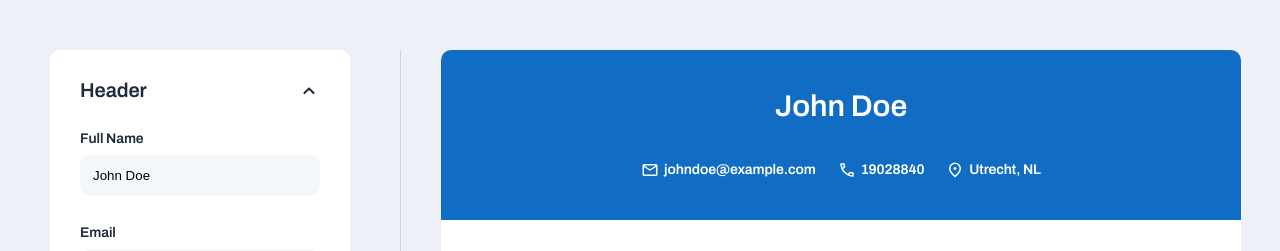
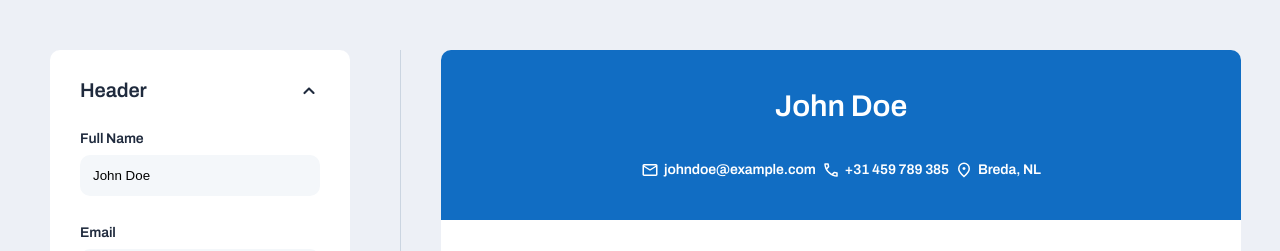
Before and after one commit to amadeuio/make-your-cv, a React (Vite) app: page / in a window 1280 px wide. Shown: the top 251 px of the page. Built offline with nearby package versions, Linux system fonts and the light colour scheme.

Commit message:
Add header data context
The data entered in the header form is sent to the HeaderCv component using context API, ensuring that whateaver the user inputs is updated in real time in the CV

```diff
--- a/src/App.tsx
+++ b/src/App.tsx
@@ -1,8 +1,11 @@
 import HeaderForm from "./components/HeaderForm";
 import EducationForm from "./components/EducationForm";
 import ExperienceForm from "./components/ExperienceForm";
+import HeaderCv from "./components/HeaderCv";
+import { HeaderDataContext } from "./components/HeaderForm";
 
-import HeaderCv from "./components/HeaderCv";
+import { useState } from "react";
+import { HeaderData } from "./components/HeaderForm";
 
 function Cv() {
   return (
@@ -34,13 +37,23 @@ function VerticalLine() {
   return <div className="vertical-line"></div>;
 }
 
+// Default header data
+const initialHeaderData: HeaderData = {
+  fullName: "John Doe",
+  email: "johndoe@example.com",
+  phone: "+31 459 789 385",
+  address: "Breda, NL",
+};
+
 function App() {
+  const [headerData, setHeaderData] = useState<HeaderData>(initialHeaderData);
+
   return (
-    <>
+    <HeaderDataContext.Provider value={{ headerData, setHeaderData }}>
       <FormSection />
       <VerticalLine />
       <CvSection />
-    </>
+    </HeaderDataContext.Provider>
   );
 }
 
--- a/src/components/HeaderCv.tsx
+++ b/src/components/HeaderCv.tsx
@@ -1,23 +1,28 @@
 import MailIcon from "../icons/MailIcon";
 import PhoneIcon from "../icons/PhoneIcon";
 import LocationIcon from "../icons/LocationIcon";
+import { useContext } from "react";
+import { HeaderDataContext } from "../components/HeaderForm";
 
 function HeaderCv() {
+  const { headerData } = useContext(HeaderDataContext)!;
+  const { fullName, email, phone, address } = headerData;
+
   return (
     <div className="header-cv">
-      <div className="header-cv-fullname">John Doe</div>
+      <div className="header-cv-fullname">{fullName}</div>
       <div className="header-cv-contact">
         <div className="header-cv-contact-item">
           <MailIcon />
-          johndoe@example.com
+          {email}
         </div>
         <div className="header-cv-contact-item">
           <PhoneIcon />
-          19028840
+          {phone}
         </div>
         <div className="header-cv-contact-item">
           <LocationIcon />
-          Utrecht, NL
+          {address}
         </div>
       </div>
     </div>
--- a/src/components/HeaderForm.tsx
+++ b/src/components/HeaderForm.tsx
@@ -1,23 +1,23 @@
-import { useEffect, useState } from "react";
+import { createContext, useContext } from "react";
 import ExpandLessIcon from "../icons/ExpandLessIcon";
 import Button from "./Button";
 
-interface headerData {
+export interface HeaderData {
   fullName: string;
   email: string;
   phone: string;
   address: string;
 }
 
-const initialHeaderData: headerData = {
-  fullName: "John Doe",
-  email: "johndoe@example.com",
-  phone: "+31 459 789 385",
-  address: "Breda, NL",
-};
+interface HeaderDataContextType {
+  headerData: HeaderData;
+  setHeaderData: React.Dispatch<React.SetStateAction<HeaderData>>;
+}
+
+export const HeaderDataContext = createContext<HeaderDataContextType | undefined>(undefined);
 
 function HeaderForm() {
-  const [headerData, setHeaderData] = useState<headerData>(initialHeaderData);
+  const { headerData, setHeaderData } = useContext(HeaderDataContext)!;
 
   const handleChange = (e: React.ChangeEvent<HTMLInputElement>) => {
     const { name, value } = e.target;
@@ -28,10 +28,6 @@ function HeaderForm() {
     e.preventDefault();
     console.log(headerData);
   };
-
-  useEffect(() => {
-    console.log(headerData);
-  }, [headerData]); // Runs after every render when headerData changes
 
   const { fullName, email, phone, address } = headerData;
 
```
